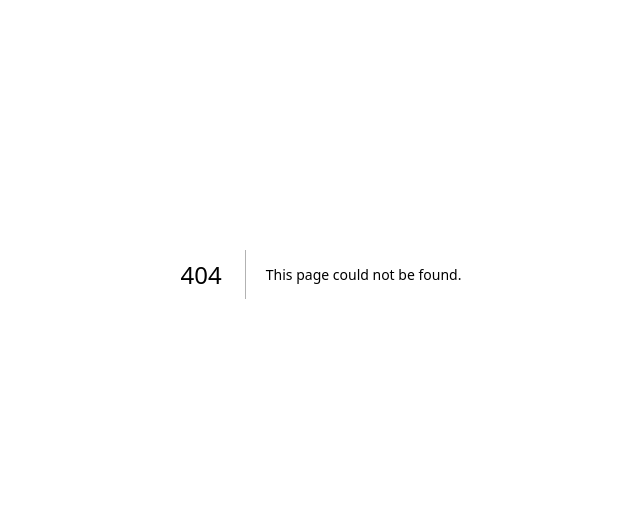
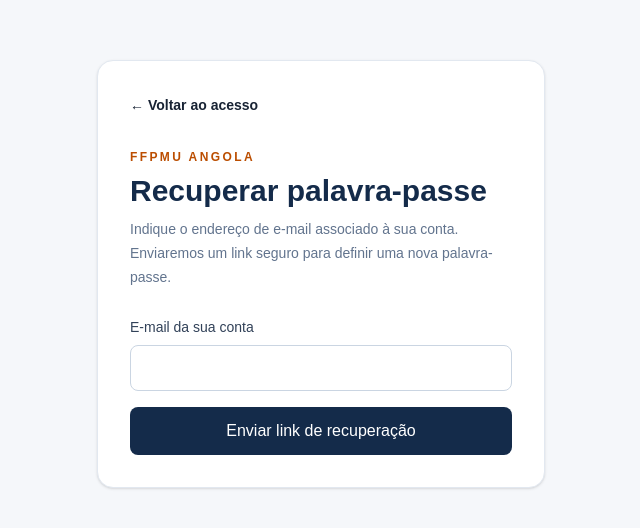
Before and after one commit to suporteunificacao-afk/FFPMU-ANGOLA, a Next.js app: page /recuperar-senha in a window 1280 px wide. Before the commit this address had no page. Shown: the part 126-654 px from the top of the page, without its empty margins (319-959 px from the left). Built offline with nearby package versions, Linux system fonts and the light colour scheme.

Commit message:
feat(auth): add password recovery request page

```diff
--- /dev/null
+++ b/src/app/recuperar-senha/page.tsx
@@ -0,0 +1,49 @@
+"use client";
+
+import { useState } from "react";
+import Link from "next/link";
+import { createClient } from "@/lib/supabase/client";
+
+export default function RecoverPasswordPage() {
+  const [email, setEmail] = useState("");
+  const [message, setMessage] = useState("");
+  const [errorMessage, setErrorMessage] = useState("");
+  const [busy, setBusy] = useState(false);
+
+  async function submit(event: React.FormEvent<HTMLFormElement>) {
+    event.preventDefault();
+    setBusy(true);
+    setMessage("");
+    setErrorMessage("");
+    try {
+      const supabase = createClient();
+      const redirectTo = new URL("/auth/callback?next=/redefinir-senha", window.location.origin).toString();
+      const { error } = await supabase.auth.resetPasswordForEmail(email.trim(), { redirectTo });
+      if (error) throw error;
+      setMessage("Se existir uma conta associada a este endereço, receberá um e-mail com as instruções para criar uma nova palavra-passe. Verifique também a pasta de spam.");
+    } catch (error) {
+      setErrorMessage(error instanceof Error ? error.message : "Não foi possível enviar o pedido. Tente novamente.");
+    } finally {
+      setBusy(false);
+    }
+  }
+
+  return (
+    <main className="flex min-h-screen items-center justify-center bg-[#f5f7fa] px-5 py-12">
+      <div className="w-full max-w-md rounded-2xl border border-slate-200 bg-white p-8 shadow-sm">
+        <Link href="/login" className="text-sm font-semibold text-amber-700">← Voltar ao acesso</Link>
+        <p className="mt-8 text-xs font-bold uppercase tracking-[.2em] text-amber-700">FFPMU Angola</p>
+        <h1 className="mt-2 text-3xl font-semibold text-[#142b4a]">Recuperar palavra-passe</h1>
+        <p className="mt-2 text-sm leading-6 text-slate-500">Indique o endereço de e-mail associado à sua conta. Enviaremos um link seguro para definir uma nova palavra-passe.</p>
+        <form onSubmit={submit} className="mt-7 space-y-4">
+          <label className="block text-sm font-medium text-slate-700">E-mail da sua conta
+            <input required type="email" autoComplete="email" value={email} onChange={event => setEmail(event.target.value)} className="mt-2 w-full rounded-lg border border-slate-300 px-3 py-3 outline-none focus:border-amber-600" />
+          </label>
+          {message && <p role="status" className="rounded-lg border border-emerald-200 bg-emerald-50 p-3 text-sm text-emerald-800">{message}</p>}
+          {errorMessage && <p role="alert" className="rounded-lg border border-red-200 bg-red-50 p-3 text-sm text-red-700">{errorMessage}</p>}
+          <button disabled={busy} className="w-full rounded-lg bg-[#142b4a] px-4 py-3 font-semibold text-white disabled:cursor-not-allowed disabled:opacity-50">{busy ? "A enviar..." : "Enviar link de recuperação"}</button>
+        </form>
+      </div>
+    </main>
+  );
+}
```
